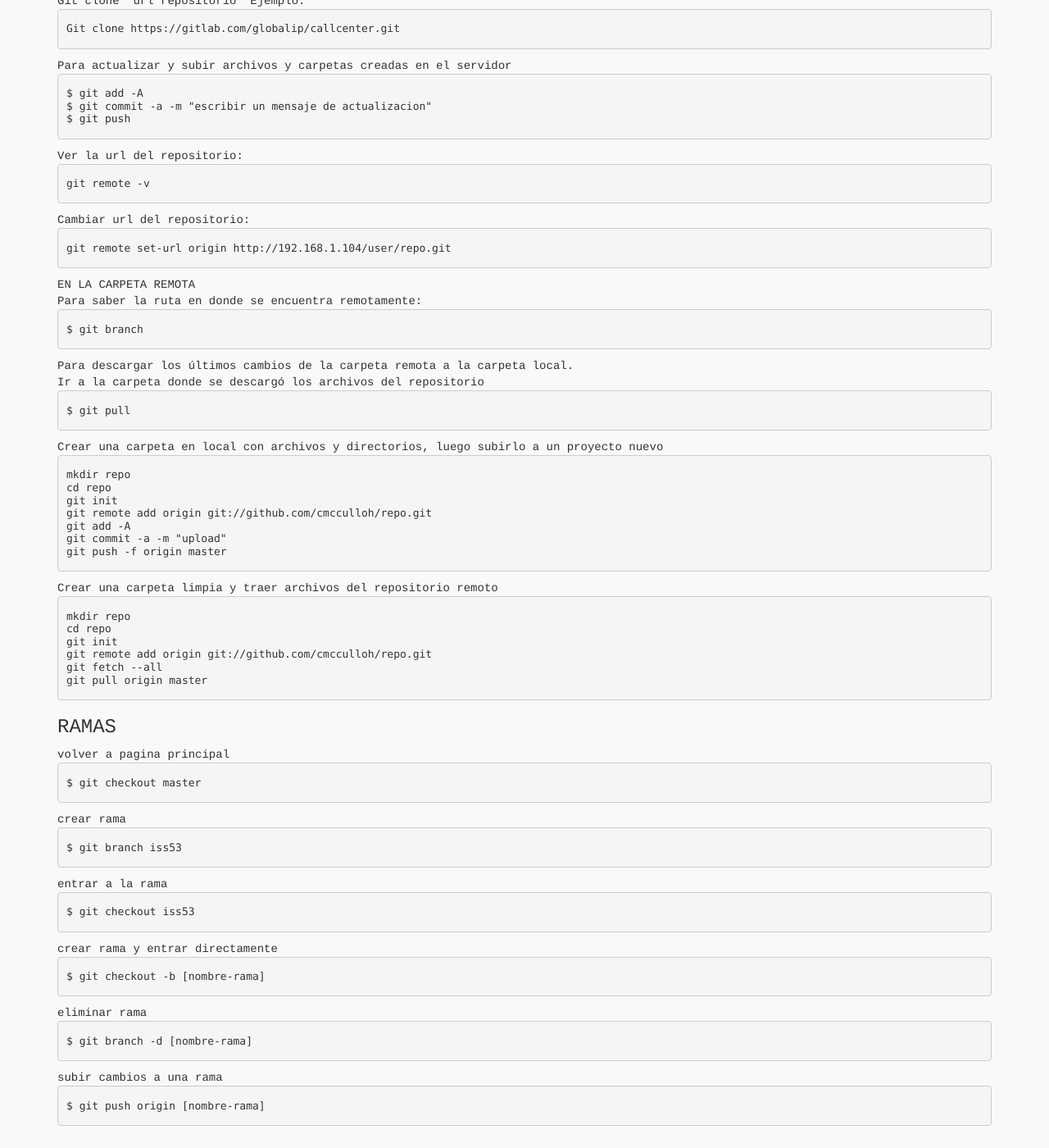
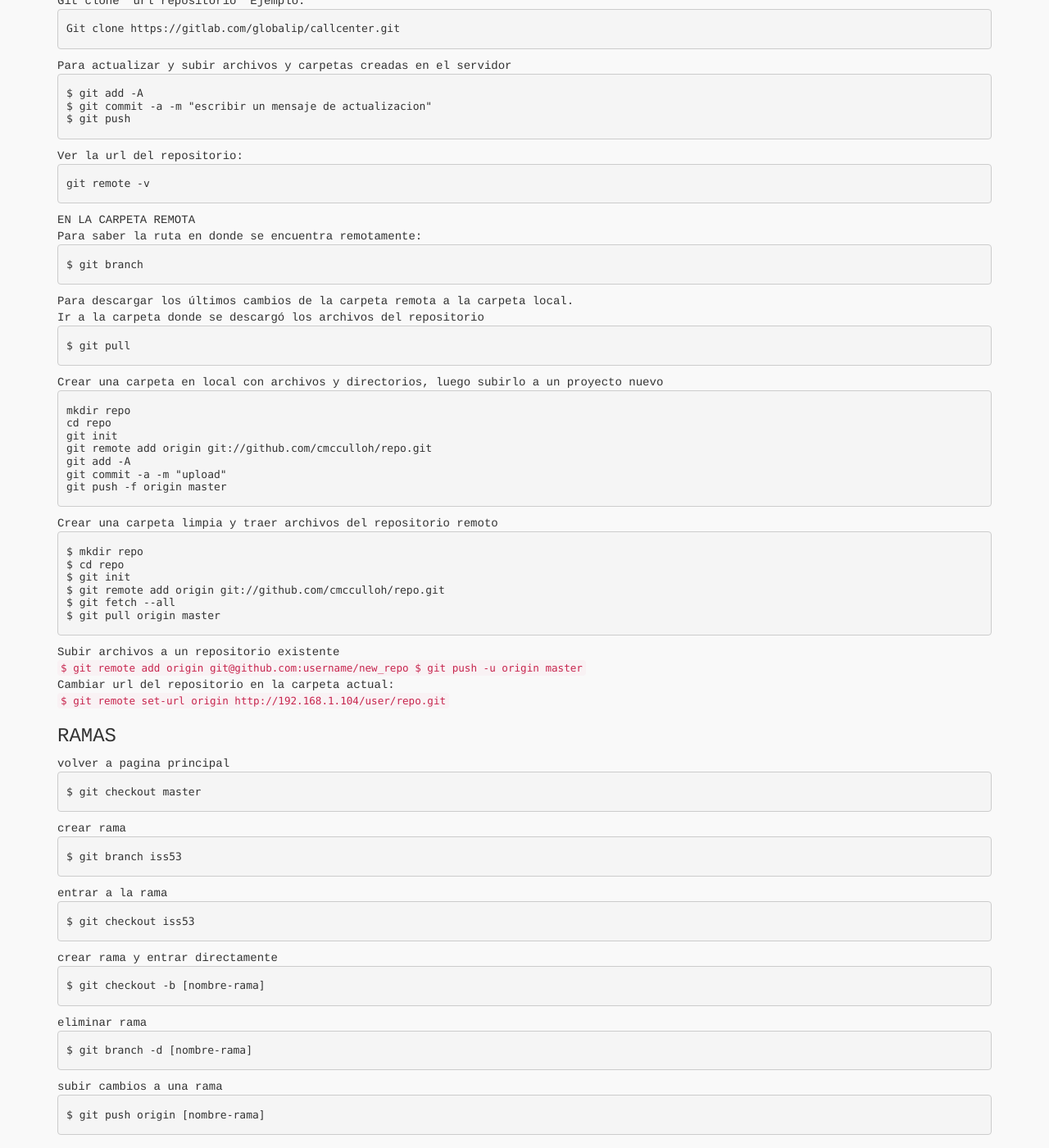
Before and after one commit to mig1098/mig1098.github.io, a Jekyll site: the page built from gitlab-guia/index.html, in a window 1280 px wide and 1400 px high, scrolled down 607 px. Shown: the whole window at 82% size. Built offline with Jekyll 4.4.1, drawn with Linux system fonts in a browser that asks for light colours; Markdown is read by kramdown in place of the engine named in the settings.

Commit message:
Update index.html

```diff
--- a/gitlab-guia/index.html
+++ b/gitlab-guia/index.html
@@ -88,16 +88,6 @@ git remote -v
 </pre>
 
 <div>
-Cambiar url del repositorio:
-</div>
-<pre>
-    <code>
-git remote set-url origin http://192.168.1.104/user/repo.git
-    </code>
-</pre>
-
-
-<div>
 EN LA CARPETA REMOTA<br />
 Para saber la ruta en donde se encuentra remotamente:
 </div>
@@ -142,16 +132,29 @@ Crear una carpeta limpia y traer archivos del repositorio remoto
 
 <pre>
     <code>
-mkdir repo
-cd repo
-git init
-git remote add origin git://github.com/cmcculloh/repo.git
-git fetch --all
-git pull origin master
+$ mkdir repo
+$ cd repo
+$ git init
+$ git remote add origin git://github.com/cmcculloh/repo.git
+$ git fetch --all
+$ git pull origin master
     </code>
 </pre>
 
+<div>
+Subir archivos a un repositorio existente
+</div>
+<code>
+$ git remote add origin git@github.com:username/new_repo
+$ git push -u origin master
+</code>
 
+<div>
+Cambiar url del repositorio en la carpeta actual:
+</div>
+<code>
+$ git remote set-url origin http://192.168.1.104/user/repo.git
+</code>
 
 
 <div>
```
